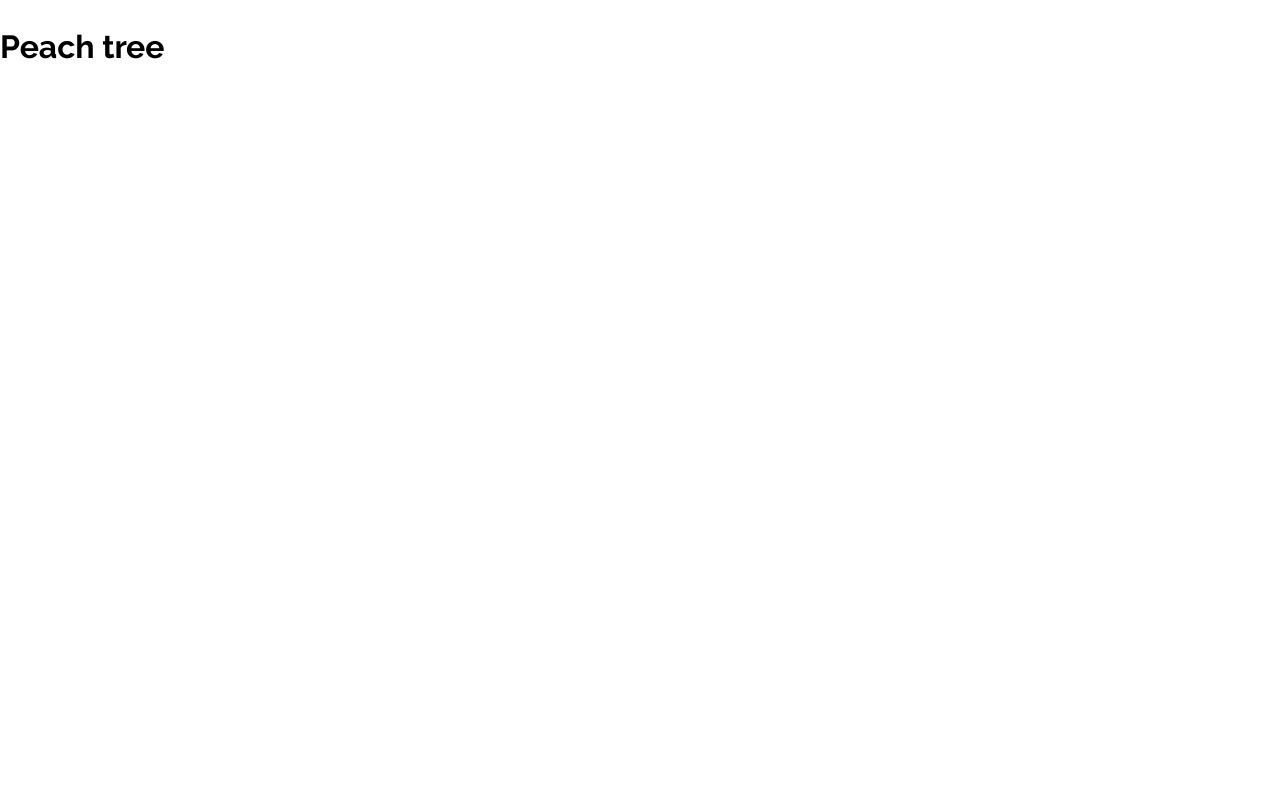
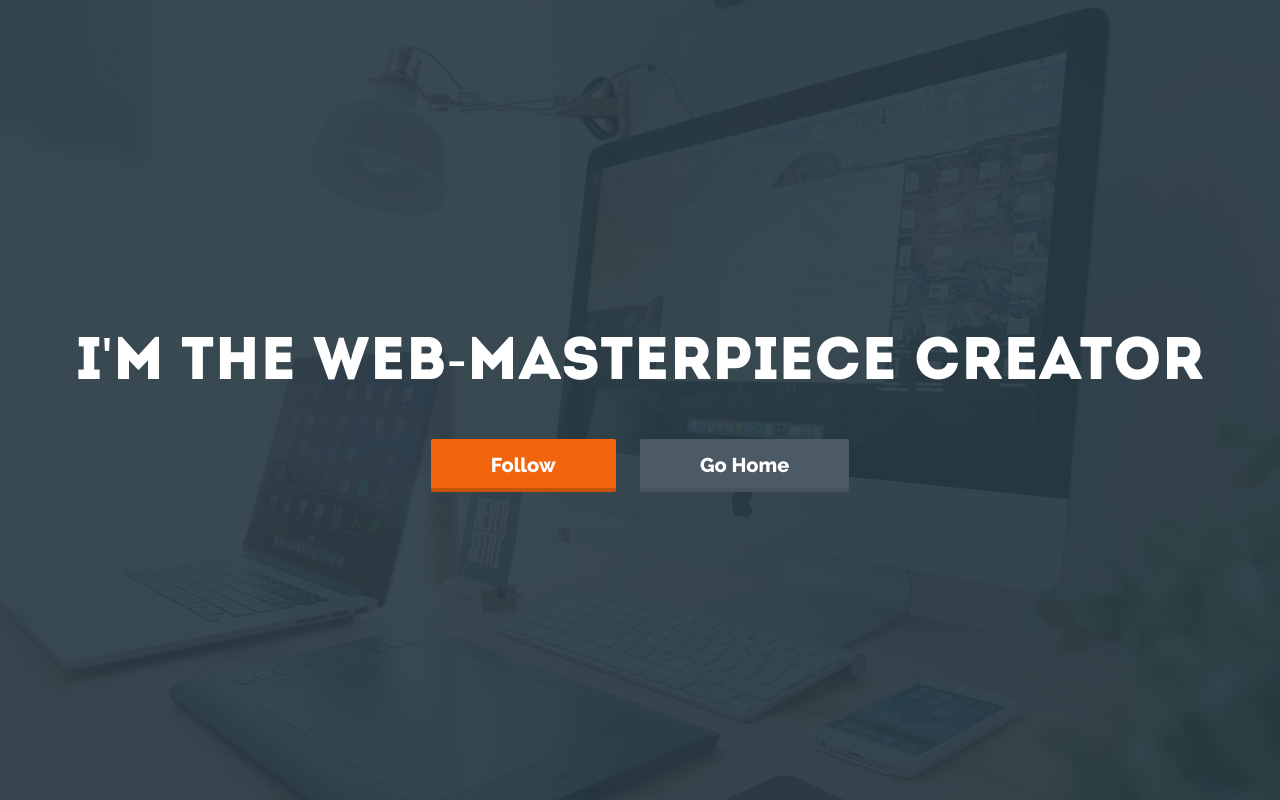
Before and after one commit to Filiczini/portfolio-site, a website: page app/index.html in a window 1280 px wide. Drawn offline with Linux system fonts and the light colour scheme.

Commit message:
add header and styles

```diff
--- a/app/index.html
+++ b/app/index.html
@@ -14,7 +14,19 @@
   </head>
 
   <body>
-    <h1>Peach tree</h1>
+    <header
+      class="main-header grid"
+      style="background-image: url(img/@2x/0-header.jpg);"
+    >
+      <div class="header-content grid">
+        <h1>I'm the web-masterpiece creator</h1>
+        <div class="header-buttons">
+          <a href="#" class="button">Follow</a>
+          <a href="#" class="button button-gray">Go Home</a>
+        </div>
+      </div>
+    </header>
+
     <script src="js/scripts.min.js"></script>
   </body>
 </html>
--- a/app/sass/main.sass
+++ b/app/sass/main.sass
@@ -24,3 +24,88 @@ body
 	font-family: 'Raleway', sans-serif
 	overflow-x: hidden
 	color: $black
+
+.grid
+	display: grid
+
+.main-header
+	min-height: 100vh
+	background-size: cover
+	background-position: center
+	position: relative
+	align-content: center
+	&::before
+		content: ''
+		position: absolute
+		top: 0
+		left: 0
+		right: 0
+		bottom: 0
+		background-color: $dark
+		opacity: .92
+
+.header-content
+	z-index: 1
+	color: #fff
+	text-align: center
+	padding: 60px $gutter
+	h1
+		font-size: 60px
+		font-family: intro, sans-serif
+		font-weight: normal
+		margin: 20px 0
+		line-height: 1.5
+	.button
+		margin: 10px
+
+.button
+	display: inline-block
+	border: none
+	color: #fff
+	text-decoration: none
+	background-color: $accent
+	padding: 10px 60px
+	font-size: 20px
+	font-weight: 800
+	border-radius: 2px
+	text-align: center
+	position: relative
+	outline: none
+	transition: background-color .1s ease
+	cursor: pointer
+	&::after
+		transition: background-color .2s ease
+		position: absolute
+		content: ''
+		height: 4px
+		bottom: 0
+		width: 100%
+		background-color: darken($accent, 50%)
+		opacity: .18
+		border-bottom-left-radius: 2px
+		border-bottom-right-radius: 2px
+		left: 0
+	&:focus, &:hover
+		text-decoration: none
+		color: #fff
+	&:hover
+		background-color: lighten($accent, 5%)
+		&::after
+			opacity: .22
+	&:active
+		background-color: darken($accent, 5%)
+		&::after
+			opacity: .32
+
+	&.button-gray
+		background-color: $gray
+		&::after
+			background-color: darken($gray, 15%)
+		&:hover
+			background-color: lighten($gray, 5%)
+			&::after
+				opacity: .22
+		&:active
+			background-color: darken($gray, 5%)
+			&::after
+				opacity: .32
```
Also changed, not shown: app/css/styles.min.css.
